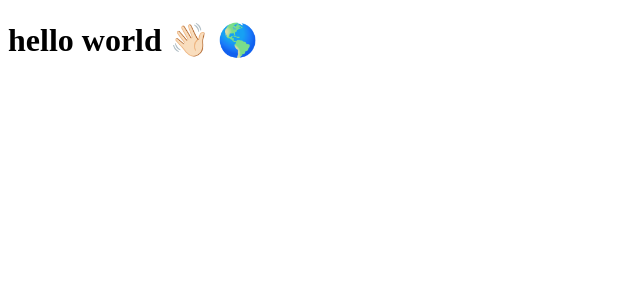
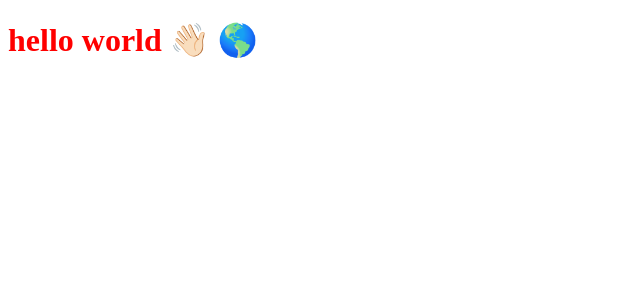
Before and after one commit to JohnnyCarreiro/simple-blog-example, a Next.js app: page / in a window 1280 px wide. Shown: the top 300 px of the page, without its empty margins (0-640 px from the left). Built offline with nearby package versions, Linux system fonts and the light colour scheme.

Commit message:
First configs for css modules

```diff
--- a/src/pages/index.tsx
+++ b/src/pages/index.tsx
@@ -1,8 +1,13 @@
 import React from 'react'
+import styles from '../styles/home.module.css'
 
 const IndexPage = () => (
   <div>
-    <h1>hello world 👋🏻 🌎 </h1>
+    <h1
+      className={styles.title}
+    >
+      hello world 👋🏻 🌎
+    </h1>
   </div>
 )
 
--- /dev/null
+++ b/src/styles/home.module.css
@@ -0,0 +1,4 @@
+/* @types */
+.title{
+    color:red;
+}
```
